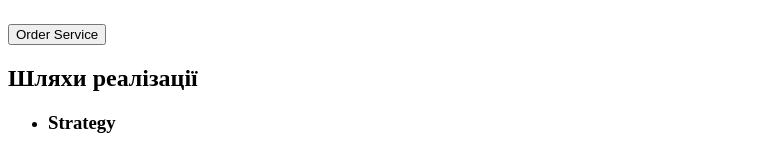
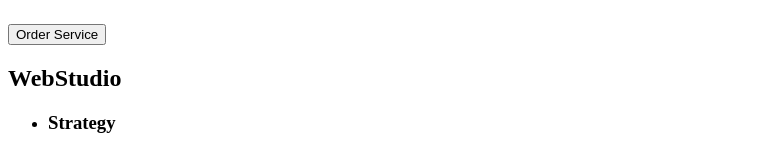
Before and after one commit to foton-1/goit-markup-hw-01, a plain HTML site: page index.html in a window 1280 px wide. Shown: the part 191-343 px from the top of the page, without its empty margins (0-759 px from the left). Drawn offline with Linux system fonts and the light colour scheme.

Commit message:
ДЗ-1. Замінено заголовок на аглійську мову
По зауваженню ментора замінено заголовок h2 з української на англійську мову.

```diff
--- a/index.html
+++ b/index.html
@@ -35,7 +35,7 @@
 
       <!--Ключові напрямки розвитку-->
       <section>
-        <h2>Шляхи реалізації</h2>
+        <h2>WebStudio</h2>
         <ul>
           <li>
             <h3>Strategy</h3>
```
